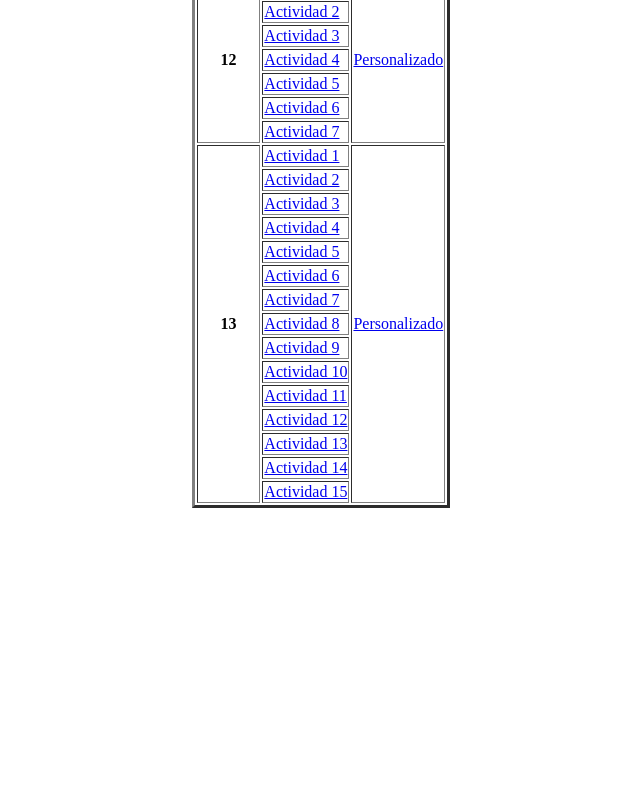
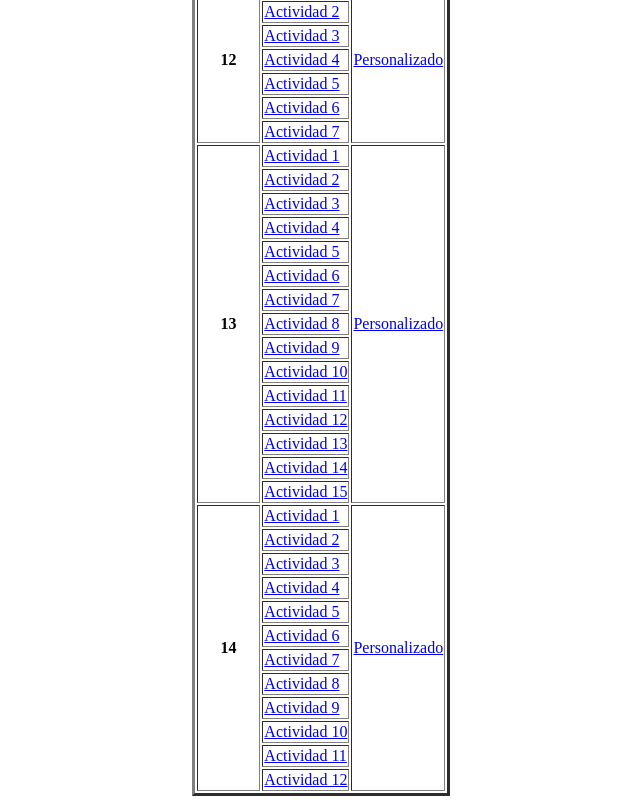
Before and after one commit to JonhDogg16/misitio.github.io, a plain HTML site: page index.html in a window 1280 px wide. Shown: the part 1428-2232 px from the top of the page, without its empty margins (319-959 px from the left). Before the commit the page ends 1944 px from the top, so only its background shows below. Drawn offline with Linux system fonts and the light colour scheme.

Commit message:
actualizacion

```diff
--- a/index.html
+++ b/index.html
@@ -352,6 +352,44 @@
         <tr>
             <td><a href="./actividad_06/Ejercicio13-15.html">Actividad 15</a></td>
         </tr>
+        <tr>
+            <th rowspan="12">14</th>
+            <td><a href="/actividad_06/Ejercicio14-1.html">Actividad 1</a></td>
+            <td rowspan="12"><a href="/actividad_06/Personalizado5.html">Personalizado</a></td>
+        </tr>
+        <tr>
+            <td><a href="/actividad_06/Ejercicio14-2.html">Actividad 2</a></td>
+        </tr>
+        <tr>
+            <td><a href="/actividad_06/Ejercicio14-3.html">Actividad 3</a></td>
+        </tr>
+        <tr>
+            <td><a href="/actividad_06/Ejercicio14-4.html">Actividad 4</a></td>
+        </tr>
+        <tr>
+            <td><a href="/actividad_06/Ejercicio14-5.html">Actividad 5</a></td>
+        </tr>
+        <tr>
+            <td><a href="/actividad_06/Ejercicio14-6.html">Actividad 6</a></td>
+        </tr>
+        <tr>
+            <td><a href="/actividad_06/Ejercicio14-7.html">Actividad 7</a></td>
+        </tr>
+        <tr>
+            <td><a href="/actividad_06/Ejercicio14-8.html">Actividad 8</a></td>
+        </tr>
+        <tr>
+            <td><a href="/actividad_06/Ejercicio14-9.html">Actividad 9</a></td>
+        </tr>
+        <tr>
+            <td><a href="/actividad_06/Ejercicio14-10.html">Actividad 10</a></td>
+        </tr>
+        <tr>
+            <td><a href="/actividad_06/Ejercicio14-11.html">Actividad 11</a></td>
+        </tr>
+        <tr>
+            <td><a href="/actividad_06/Ejercicio14-12.html">Actividad 12</a></td>
+        </tr>
     </tr>
 
 
```
